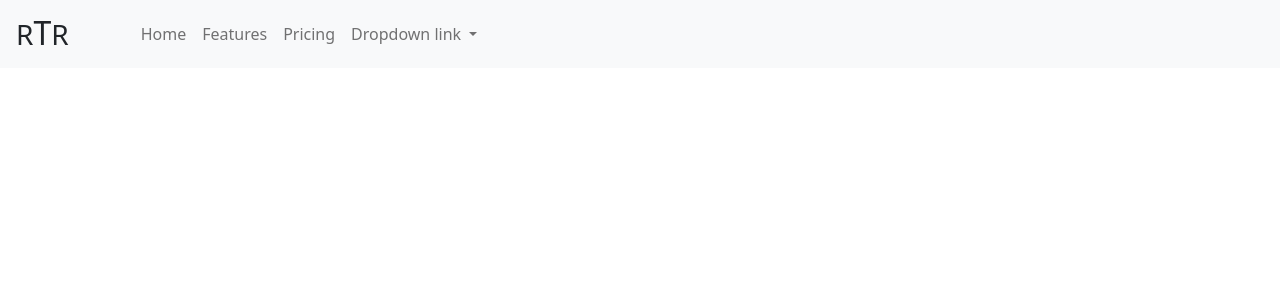
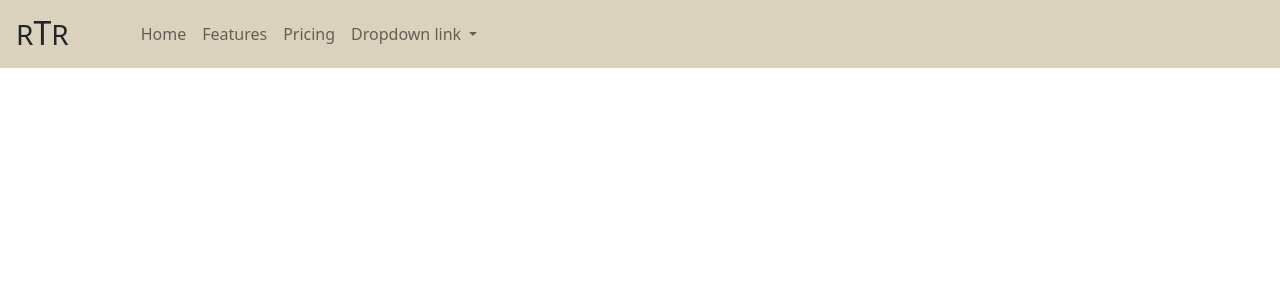
Before and after one commit to Enquil/rtr_v3, a Django app: page / in a window 1280 px wide. Shown: the top 300 px of the page. Run offline with Django 3.2, Linux system fonts and the light colour scheme; data that the repository does not hold is empty; some libraries are stand-ins or nearby versions.

Commit message:
changed navbar color

```diff
--- a/static/css/base.css
+++ b/static/css/base.css
@@ -1,11 +1,26 @@
+
+/* Elements css */
 textarea {
     resize: none;
     width: 500px;
     max-width: 100%;
 }
 
+
+/* Base css */
+
+
+/* PostDetail css */
+
 .post-detail-img {
     width: 500px;
     max-width: 100%;
     height: auto;
 }
+
+
+/* Colors */
+
+.bg-bone {
+    background-color: #dad2bc;
+}
--- a/templates/base.html
+++ b/templates/base.html
@@ -54,7 +54,7 @@
     <body class="h-100 w-100 d-flex flex-column">
 
         <!-- Top Nav -->
-        <nav class="navbar navbar-expand-lg navbar-light bg-light">
+        <nav class="navbar navbar-expand-lg navbar-light bg-bone">
             <a class="navbar-brand ms-3" href="{% url 'index' %}">
                 <span class="fs-3 text-dark">R</span><h2 class="d-inline text-dark">T</h2><span class="fs-3 text-dark me-5">R</span>
             </a>
```
